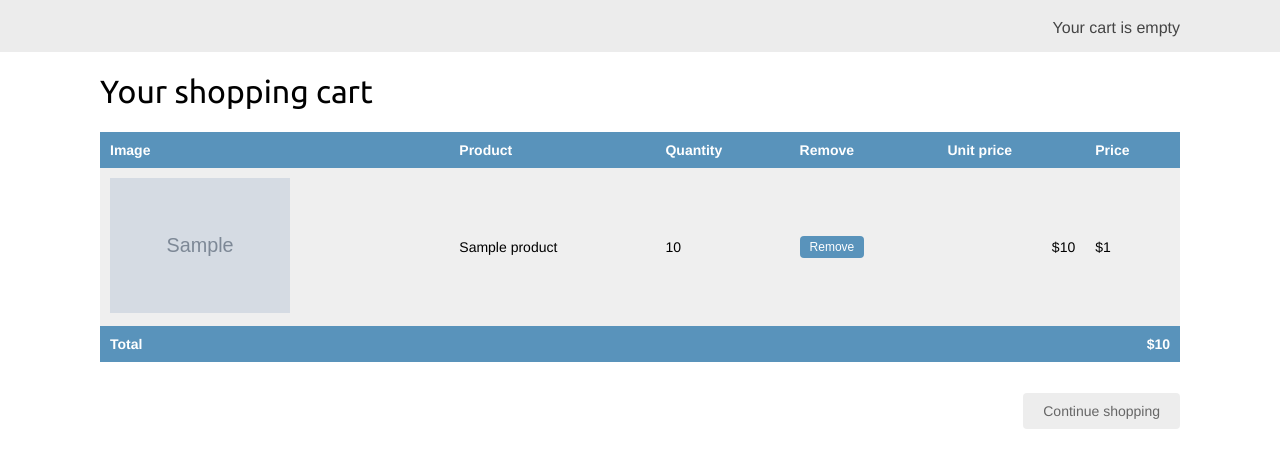
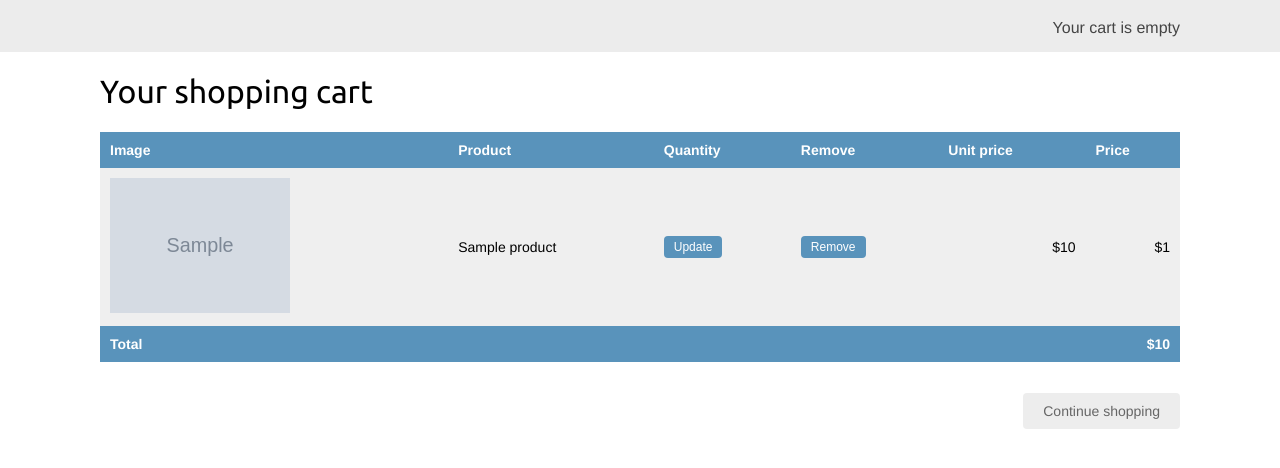
Before and after one commit to Hashiflame/my_shop, a Django app: template cart/templates/cart/detail.html in a window 1280 px wide. Shown: the part 46-514 px from the top of the page. Run offline with Django 4.2, Linux system fonts and the light colour scheme; the template is opened without the code that fills it: most values are stand-ins (such as "Sample title", 1, 10 or a date in 2020); grey boxes marked "Sample" are stand-in pictures.

Commit message:
adding, removing and updating products in the cart

```diff
--- a/cart/cart.py
+++ b/cart/cart.py
@@ -53,7 +53,7 @@
         """counting all products in the cart"""
         return sum(item['quantity'] for item in self.cart.values())
 
-    def get_total_proce(self):
+    def get_total_price(self):
         return sum(Decimal(item['price']) * item['quantity'] for item in self.cart.values())
 
     def clear(self):
--- a/cart/templates/cart/detail.html
+++ b/cart/templates/cart/detail.html
@@ -25,11 +25,18 @@
                 <tr>
                     <td>
                         <a href="{{ product.get_absolute_url }}">
-                            <img src="{% if product.image %}{{ product.image.url }}{% else %}{% static 'img/no_image.png' %}{% endif %}" alt="">
+                            <img src="{% if product.image %}{{ product.image.url }}{% else %}{% static 'img/no_image.png' %}{% endif %}" alt="" class="product-image">
                         </a>
                     </td>
                     <td>{{ product.name }}</td>
-                    <td>{{ item.quantity }}</td>
+                    <td>
+                        <form action="{% url 'cart:cart_add' product.id %}" method="post">
+                            {{ item.update_quantity_form.quantity }}
+                            {{ itme.update_quantity_form.override }}
+                            <input type="submit" value="Update">
+                            {% csrf_token %}
+                        </form>
+                    </td>
                     <td>
                         <form action="{% url 'cart:cart_remove' product.id %}" method="post">
                             <input type="submit" value="Remove">
@@ -37,7 +44,7 @@
                         </form>
                     </td>
                     <td class="num">${{ item.price }}</td>
-                    <td class="bum">${{ item.total_price }}</td>
+                    <td class="num">${{ item.total_price }}</td>
                 </tr>
                 {% endwith %}
             {% endfor %}
--- a/cart/views.py
+++ b/cart/views.py
@@ -25,4 +25,8 @@
 
 def cart_detail(request):
     cart = Cart(request)
+    for item in cart:
+        item['update_quantity_form'] = CartAddProductForm(initial={
+                                                    'quantity': item['quantity'],
+                                                    'override': True})
     return render(request, 'cart/detail.html', {'cart': cart})
```
Also changed, not shown: shop/static/css/base.css (line endings or trailing spaces).
